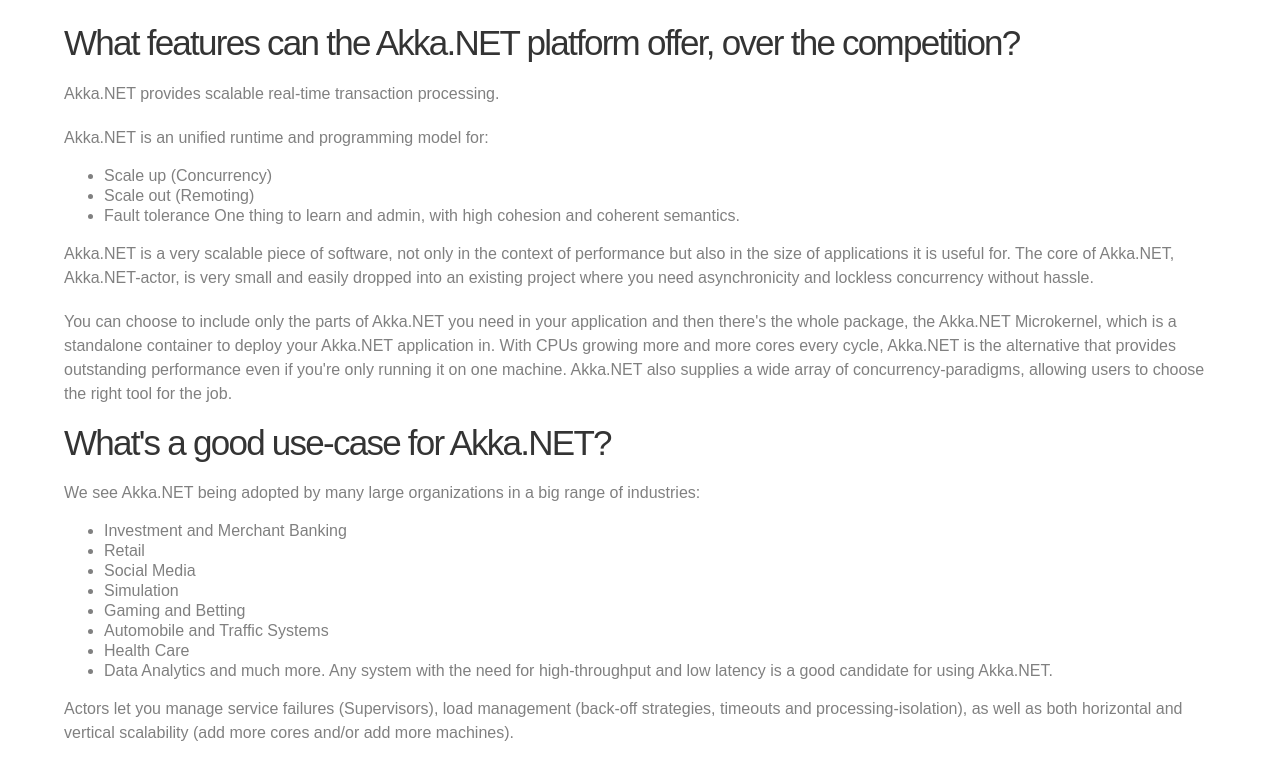
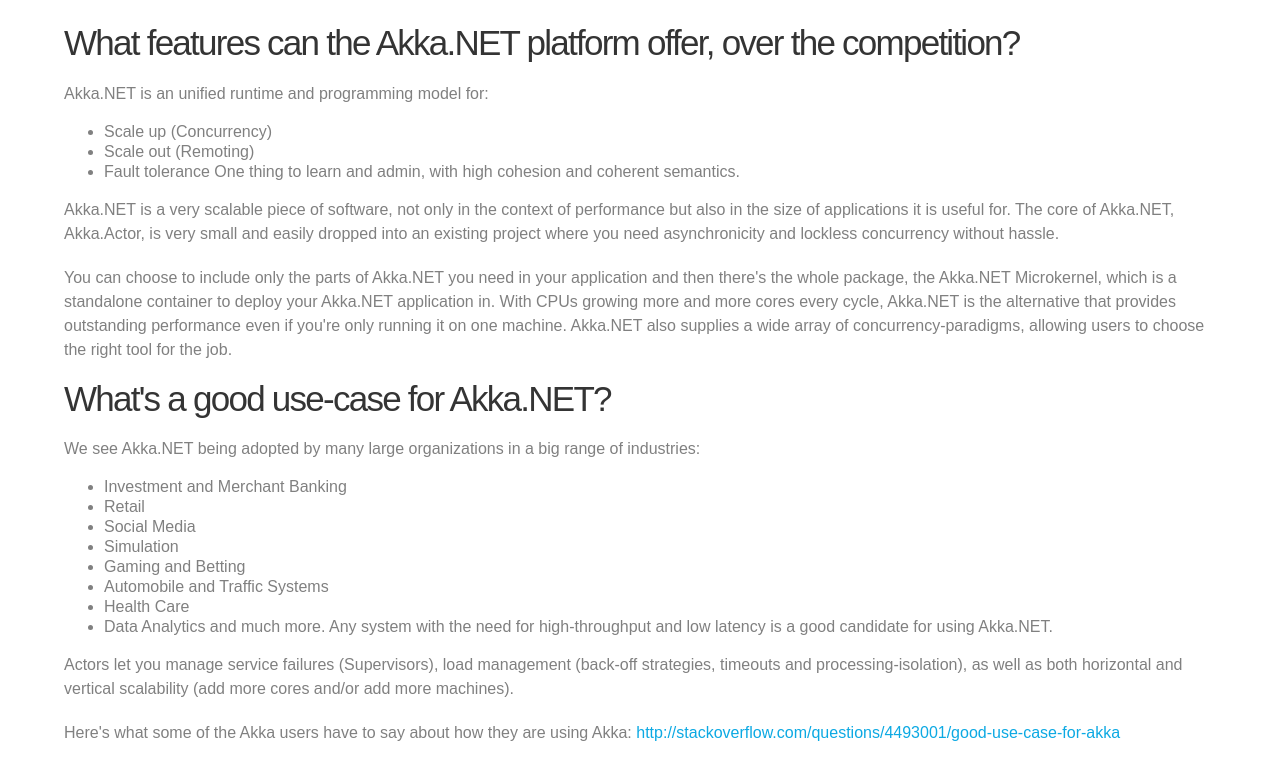
Before and after one commit to Nethouse/AkkaLandingPage, a plain HTML site: page index.html in a window 1280 px wide. Shown: the part 755-1513 px from the top of the page. Drawn offline with Linux system fonts and the light colour scheme; a script that the page names is missing; a web font is replaced by a local one.

Commit message:
clean up

```diff
--- a/index.html
+++ b/index.html
@@ -132,7 +132,6 @@
                                     <div>
                                         <h2 id="why-akka-">Why Akka.NET?</h2>
                                         <h1 id="what-features-can-the-akka-net-platform-offer-over-the-competition-">What features can the Akka.NET platform offer, over the competition?</h1>
-                                        <p>Akka.NET provides scalable real-time transaction processing.</p>
                                         <p>Akka.NET is an unified runtime and programming model for:</p>
                                         <ul>
                                             <li>Scale up (Concurrency)</li>
@@ -142,7 +141,7 @@
                                                 One thing to learn and admin, with high cohesion and coherent semantics.
                                             </li>
                                         </ul>
-                                        <p>Akka.NET is a very scalable piece of software, not only in the context of performance but also in the size of applications it is useful for. The core of Akka.NET, Akka.NET-actor, is very small and easily dropped into an existing project where you need asynchronicity and lockless concurrency without hassle.</p>
+                                        <p>Akka.NET is a very scalable piece of software, not only in the context of performance but also in the size of applications it is useful for. The core of Akka.NET, Akka.Actor, is very small and easily dropped into an existing project where you need asynchronicity and lockless concurrency without hassle.</p>
                                         <p>You can choose to include only the parts of Akka.NET you need in your application and then there's the whole package, the Akka.NET Microkernel, which is a standalone container to deploy your Akka.NET application in. With CPUs growing more and more cores every cycle, Akka.NET is the alternative that provides outstanding performance even if you're only running it on one machine. Akka.NET also supplies a wide array of concurrency-paradigms, allowing users to choose the right tool for the job.</p>
                                         <h1 id="what-s-a-good-use-case-for-akka-net-">What's a good use-case for Akka.NET?</h1>
                                         <p>We see Akka.NET being adopted by many large organizations in a big range of industries:</p>
```
